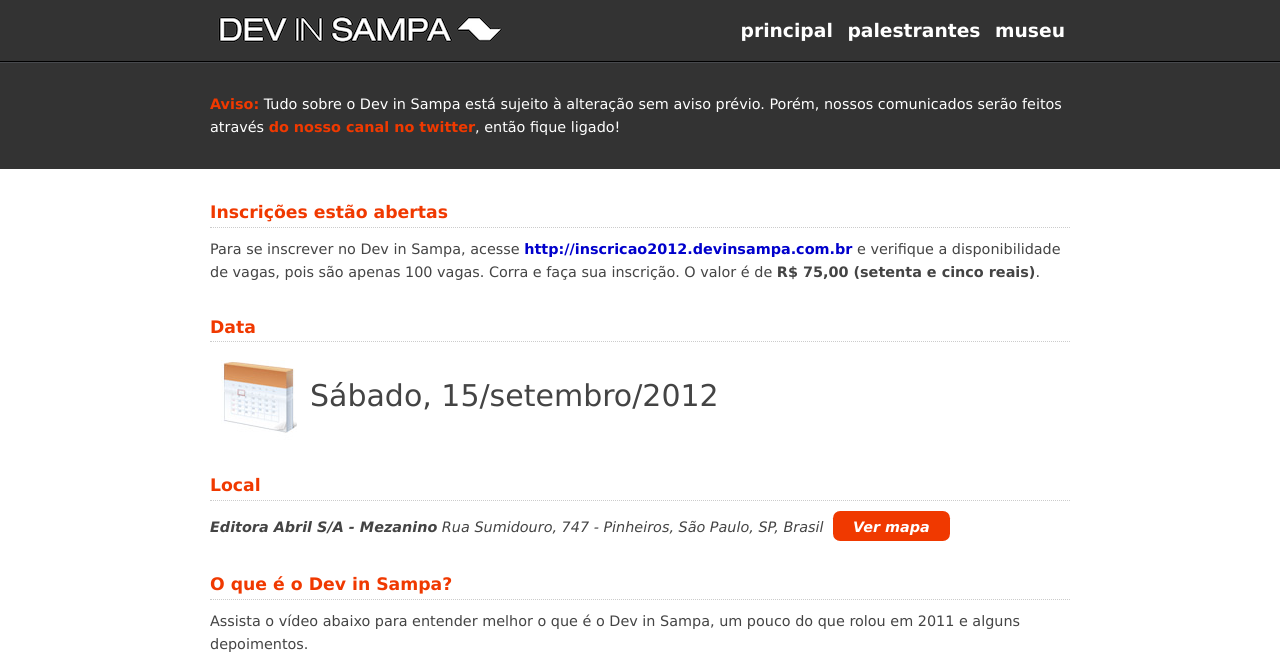
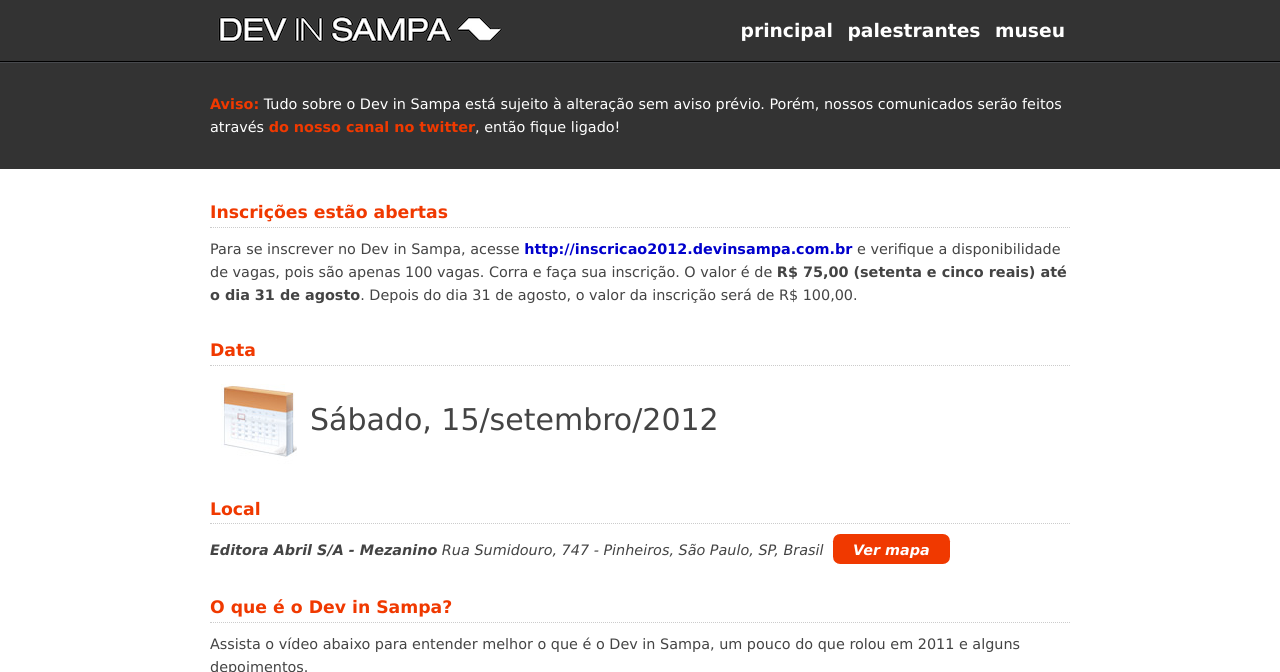
Before and after one commit to devinsampa/devinsampa.github.io, a Jekyll site: the page built from index.html, in a window 1280 px wide and 900 px high, cut to the strip 0-672 px from the top of the window. Built offline with Jekyll 4.4.1, drawn with Linux system fonts in a browser that asks for light colours; nearby versions of some CDN libraries.

Commit message:
aviso de aumento

```diff
--- a/index.html
+++ b/index.html
@@ -5,7 +5,7 @@ title: Principal
 <section class="inscricao container">
   <h2>Inscrições estão abertas</h2>
   <p>
-    Para se inscrever no Dev in Sampa, acesse <a href="http://inscricao2012.devinsampa.com.br">http://inscricao2012.devinsampa.com.br</a> e verifique a disponibilidade de vagas, pois são apenas 100 vagas. Corra e faça sua inscrição. O valor é de <strong>R$ 75,00 (setenta e cinco reais)</strong>.
+    Para se inscrever no Dev in Sampa, acesse <a href="http://inscricao2012.devinsampa.com.br">http://inscricao2012.devinsampa.com.br</a> e verifique a disponibilidade de vagas, pois são apenas 100 vagas. Corra e faça sua inscrição. O valor é de <strong>R$ 75,00 (setenta e cinco reais) até o dia 31 de agosto</strong>. Depois do dia 31 de agosto, o valor da inscrição será de R$ 100,00.
   </p>
 </section>
 <section class="data container">
```
